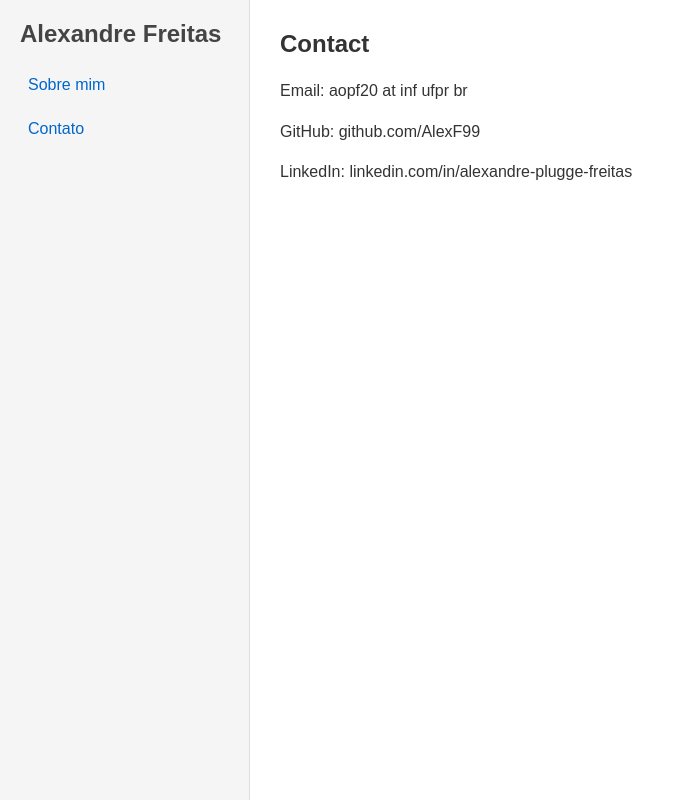
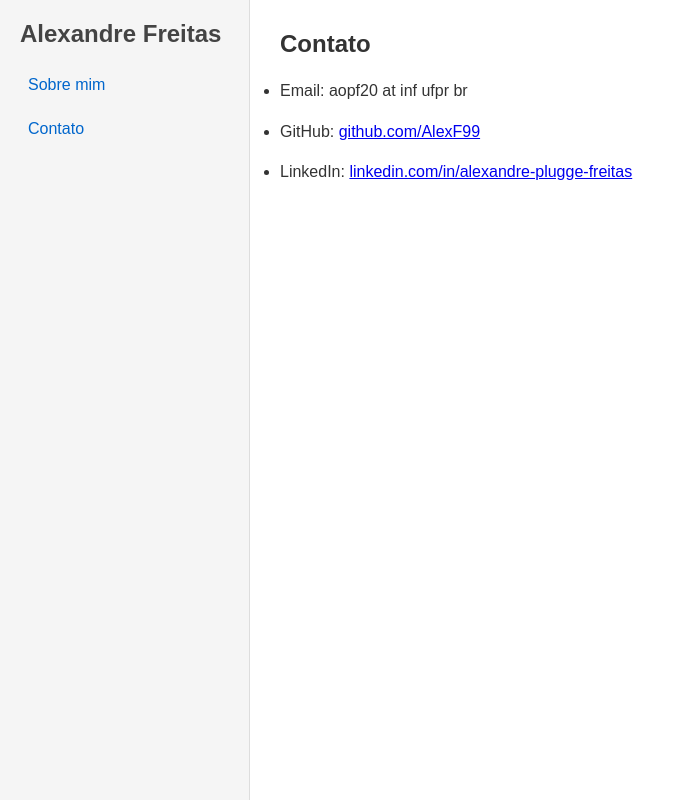
Before and after one commit to AlexF99/progweb, a plain HTML site: page index.html in a window 1280 px wide. Both pictures are taken after a click on the link "Contato". Shown: the whole page, without its empty margins (0-674 px from the left). Drawn offline with Linux system fonts and the light colour scheme.

Commit message:
added real links to contact items

```diff
--- a/index.html
+++ b/index.html
@@ -19,10 +19,12 @@
 
 
         <section id="contact">
-            <h1>Contact</h1>
-            <p>Email: aopf20 at inf ufpr br</p>
-            <p>GitHub: github.com/AlexF99</p>
-            <p>LinkedIn: linkedin.com/in/alexandre-plugge-freitas</p>
+            <h1>Contato</h1>
+            <ul>
+                <li><p>Email: aopf20 at inf ufpr br</p></li>
+                <li><p>GitHub: <a target="_blank" href="https://github.com/AlexF99">github.com/AlexF99</a></p></li>
+                <li><p>LinkedIn: <a target="_blank" href="https://linkedin.com/in/alexandre-plugge-freitas">linkedin.com/in/alexandre-plugge-freitas</a></p></li>
+            </ul>
         </section>
 
         <section id="about">
```
